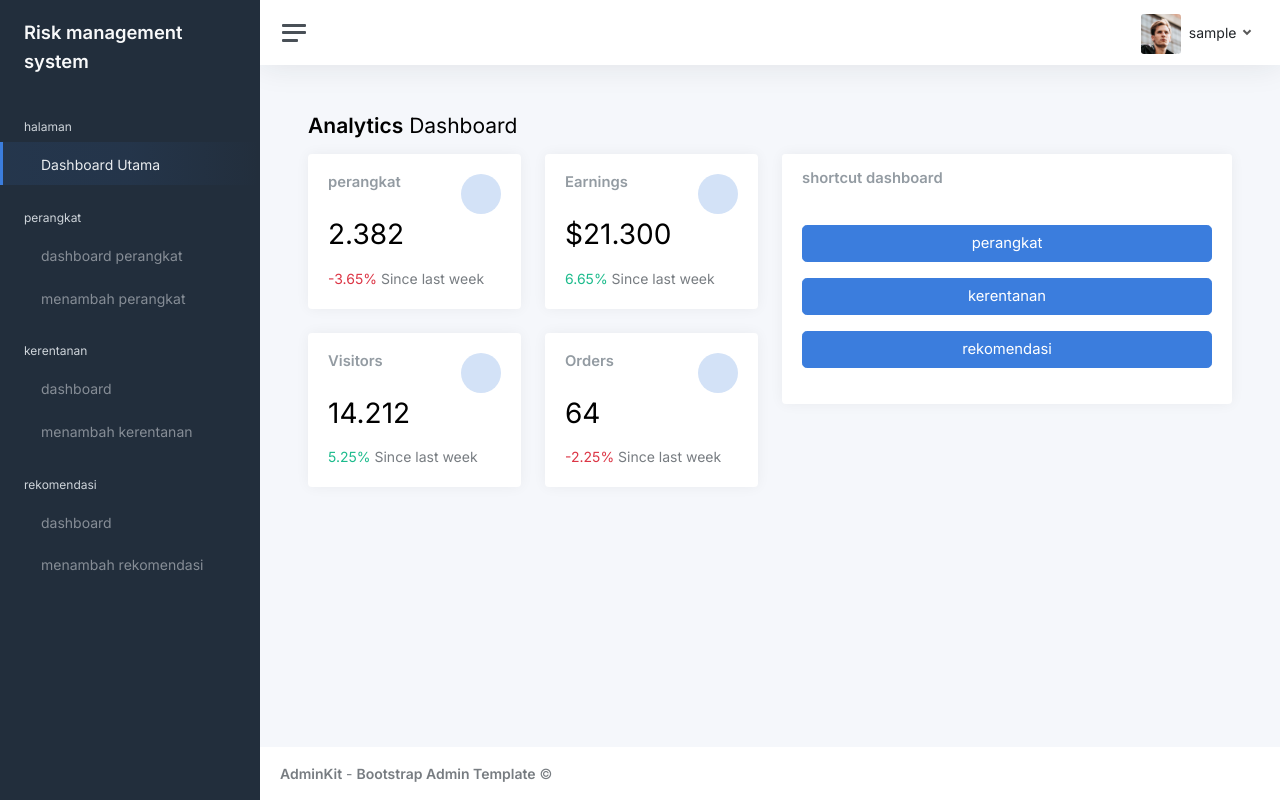
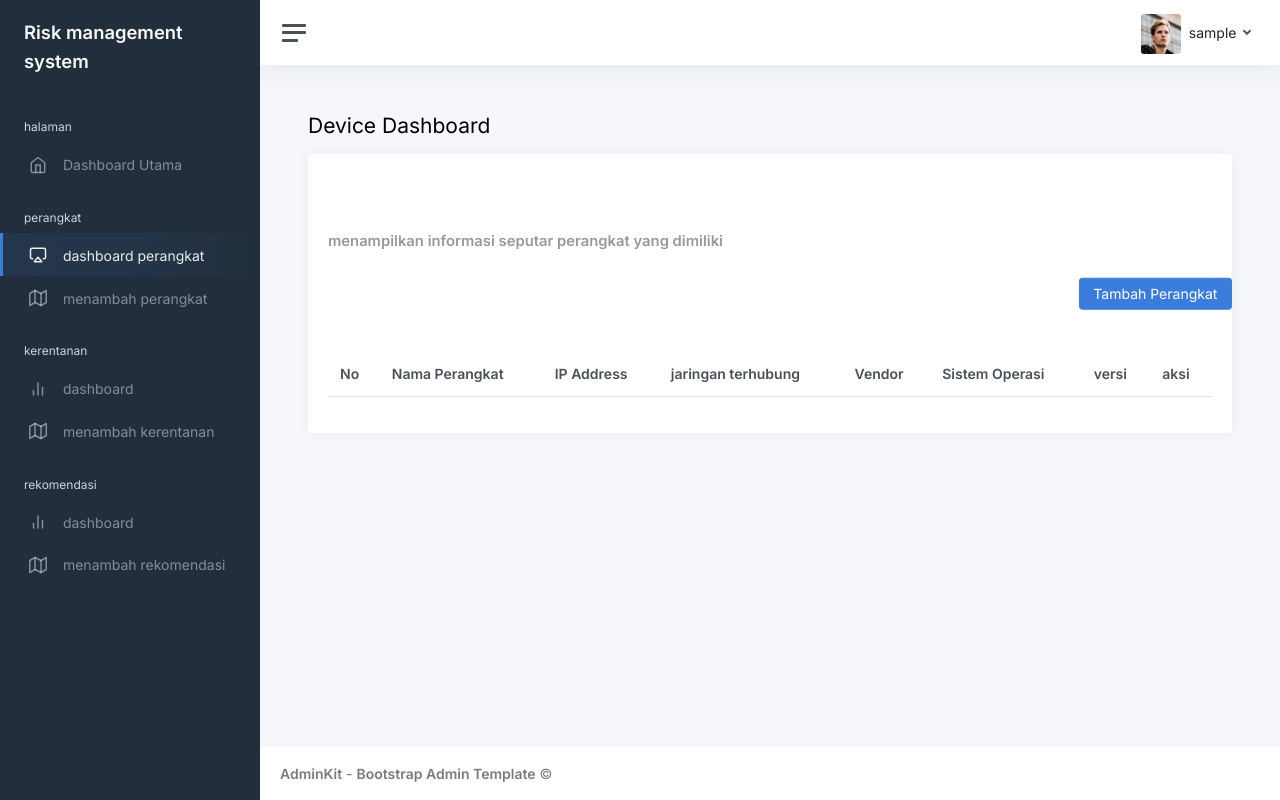
Before and after one commit to indyadirak/skripsi, a PHP site: page /dashboard_perangkat.php in a window 1280 px wide. Run offline with PHP 8.4, Linux system fonts and the light colour scheme; the visitor is signed in with stand-in values (Sample User, id 1); data that the repository does not hold is empty.

Commit message:
menampilkan table data pada dashboard perangkat

```diff
--- a/dashboard_perangkat.php
+++ b/dashboard_perangkat.php
@@ -1,11 +1,23 @@
 <?php
+include 'connection.php';
 session_start();
 if(!isset($_SESSION["login"]))
 {
     header("location: index.php");
 	exit;
 }
+
 $username=$_SESSION['login'];
+$query = 'SELECT * FROM perangkat';
+$stmt = $conn->prepare($query);
+$stmt->execute();
+$result = $stmt->get_result();
+$result = $result->fetch_assoc();
+
+
+
+
+
 ?>
 <!DOCTYPE html>
 <html lang="en">
@@ -18,7 +30,7 @@ $username=$_SESSION['login'];
 
 	<link rel="canonical" href="https://demo-basic.adminkit.io/" />
 
-	<title>Dashboard Utama sistem manajemen risiko</title>
+	<title>Dashboard Perangkat Sistem Manajemen Risiko</title>
 
 	<link href="./dashboard.css" rel="stylesheet">
 	<link href="https://fonts.googleapis.com/css2?family=Inter:wght@300;400;600&display=swap" rel="stylesheet">
@@ -37,7 +49,7 @@ $username=$_SESSION['login'];
 						halaman
 					</li>
 
-					<li class="sidebar-item active">
+					<li class="sidebar-item ">
 						<a class="sidebar-link" href="./dashboard.php">
               <i class="align-middle" data-feather="home"></i> <span class="align-middle">Dashboard Utama</span>
             </a>
@@ -48,7 +60,7 @@ $username=$_SESSION['login'];
 					</li>
 
 			        </a>
-					<li class="sidebar-item">
+					<li class="sidebar-item active">
 						<a class="sidebar-link" href="./dashboard_perangkat.php">
               <i class="align-middle" data-feather="airplay"></i> <span class="align-middle">dashboard perangkat</span>
             </a>
@@ -133,120 +145,62 @@ $username=$_SESSION['login'];
 			<main class="content">
 				<div class="container-fluid p-0">
 
-					<h1 class="h3 mb-3"><strong>Analytics</strong> Dashboard</h1>
+					<h1 class="h3 mb-3">Device Dashboard</h1>
 
 					<div class="row">
-						<div class="col-xl-6 col-xxl-5 d-flex">
-							<div class="w-100">
-								<div class="row">
-									<div class="col-sm-6">
-										<div class="card">
-											<div class="card-body">
-												<div class="row">
-													<div class="col mt-0">
-														<h5 class="card-title">perangkat</h5>
-													</div>
+						<div class="col-12">
+							<div class="card">
+								<div class="card-header">
+									<br>
+									<br>
+									<br>
+									<h5 class="card-title mb-0">menampilkan informasi seputar perangkat yang dimiliki</h5>
 
-													<div class="col-auto">
-														<div class="stat text-primary">
-															<i class="align-middle" data-feather="truck"></i>
-														</div>
-													</div>
-												</div>
-												<h1 class="mt-1 mb-3">2.382</h1>
-												<div class="mb-0">
-													<span class="text-danger">-3.65%</span>
-													<span class="text-muted">Since last week</span>
-												</div>
-											</div>
-										</div>
-										<div class="card">
-											<div class="card-body">
-												<div class="row">
-													<div class="col mt-0">
-														<h5 class="card-title">Visitors</h5>
-													</div>
-
-													<div class="col-auto">
-														<div class="stat text-primary">
-															<i class="align-middle" data-feather="users"></i>
-														</div>
-													</div>
-												</div>
-												<h1 class="mt-1 mb-3">14.212</h1>
-												<div class="mb-0">
-													<span class="text-success">5.25%</span>
-													<span class="text-muted">Since last week</span>
-												</div>
-											</div>
-										</div>
-									</div>
-									<div class="col-sm-6">
-										<div class="card">
-											<div class="card-body">
-												<div class="row">
-													<div class="col mt-0">
-														<h5 class="card-title">Earnings</h5>
-													</div>
-
-													<div class="col-auto">
-														<div class="stat text-primary">
-															<i class="align-middle" data-feather="dollar-sign"></i>
-														</div>
-													</div>
-												</div>
-												<h1 class="mt-1 mb-3">$21.300</h1>
-												<div class="mb-0">
-													<span class="text-success">6.65%</span>
-													<span class="text-muted">Since last week</span>
-												</div>
-											</div>
-										</div>
-										<div class="card">
-											<div class="card-body">
-												<div class="row">
-													<div class="col mt-0">
-														<h5 class="card-title">Orders</h5>
-													</div>
-
-													<div class="col-auto">
-														<div class="stat text-primary">
-															<i class="align-middle" data-feather="shopping-cart"></i>
-														</div>
-													</div>
-												</div>
-												<h1 class="mt-1 mb-3">64</h1>
-												<div class="mb-0">
-													<span class="text-danger">-2.25%</span>
-													<span class="text-muted">Since last week</span>
-												</div>
-											</div>
-										</div>
-									</div>
-								</div>
-							</div>
-						</div>
-						<div class="col-xl-6 col-xxl-7">
-							<div class="card flex-fill w-100">
-								<div class="card-header">
-
-									<h5 class="card-title mb-0">shortcut dashboard</h5>
+									<a href="/menambahkan_perangkat.php" class="btn btn-primary position-absolute top-50 end-0 translate-middle-y">Tambah Perangkat</a>
+									<br>
+									<br>
+									<br>
 								</div>
 								<div class="card-body">
-									<!-- Add space between buttons and make them full width -->
-									<div class="mb-3">
-										<button type="button" class="btn btn-primary btn-lg w-100" onclick="window.location.href='dashboard_perangkat.php';">perangkat</button>
-									</div>
-									<div class="mb-3">
-										<button type="button" class="btn btn-primary btn-lg w-100" onclick="window.location.href='dashboard_kerentanan.php';">kerentanan</button>
-									</div>
-									<div class="mb-3">
-										<button type="button" class="btn btn-primary btn-lg w-100" onclick="window.location.href='dashboard_rekomendasi.php';">rekomendasi</button>
+								<class="mb-3">
+
+									<div class="table-responsive">
+										<table class="table table-striped table-hover">
+											<thead>
+												<tr>
+													<th scope="col">No</th>
+													<th scope="col">Nama Perangkat</th>
+													<th scope="col">IP Address</th>
+													<th scope="col">jaringan terhubung</th>
+													<th scope="col">Vendor</th>
+													<th scope="col">Sistem Operasi</th>
+													<th scope="col">versi</th>
+													<th scope="col">aksi</th>
+												</tr>
+											</thead>
+											<tbody>
+												<?php for($i = 1;$i <= $result["nomor"]; $i++)
+												{
+													echo '<tr>';
+													echo '<td>'.$result['nomor'].'</td>';
+													echo '<td>'.$result['nama'].'</td>';
+													echo '<td>'.$result['ip'].'</td>';
+													echo '<td>'.$result['jaringan'].'</td>';
+													echo '<td>'.$result['vendor'].'</td>';
+													echo '<td>'.$result['os'].'</td>';
+													echo '<td>'.$result['versi'].'</td>';
+													echo '<td><i class="align-middle me-2" data-feather="trash-2"></i></td>';
+													echo '</tr>';
+												}
+													?>
+											</tbody>
+										</table>
 									</div>
 								</div>
 							</div>
 						</div>
 					</div>
+
 				</div>
 			</main>
 
@@ -264,6 +218,8 @@ $username=$_SESSION['login'];
 		</div>
 	</div>
 
+	<script src="js/app.js"></script>
+
 </body>
 
 </html>
--- a/index.php
+++ b/index.php
@@ -2,6 +2,10 @@
 include 'connection.php';
 session_start();
 $error_message = '';
+if (isset($_SESSION['login']))
+{
+    header('Location: dashboard.php');
+}
 if ($_SERVER['REQUEST_METHOD'] === 'POST' && isset($_POST['login'])) {
     $username = $_POST['email_admin'];
     $password = $_POST['password_admin'];
@@ -21,6 +25,7 @@ if ($_SERVER['REQUEST_METHOD'] === 'POST' && isset($_POST['login'])) {
     } else {
         $error_message = 'Username anda salah';
     }
+
     $stmt->close();
     $conn->close();
 }
```
